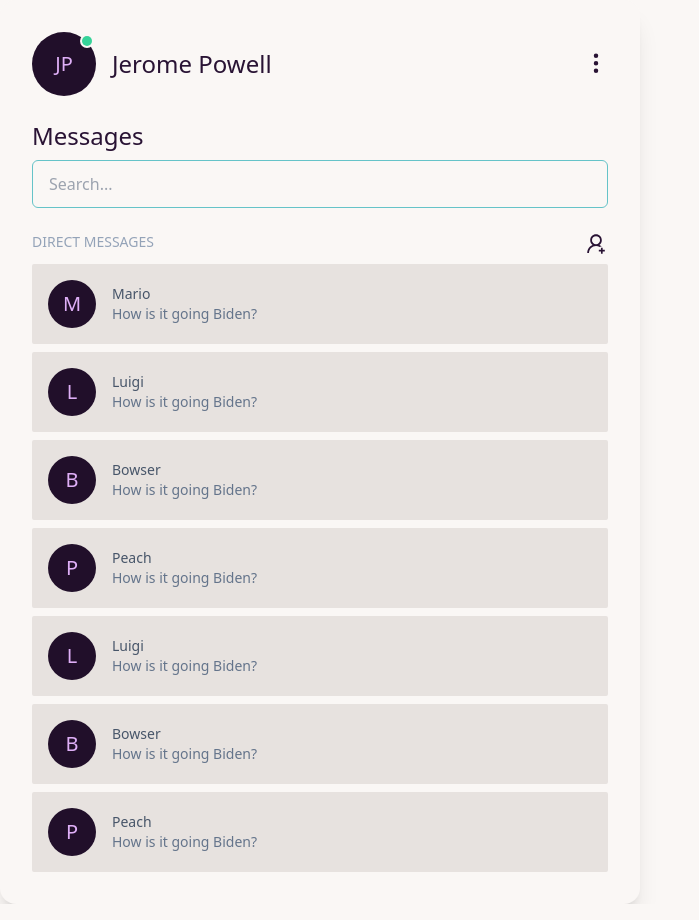
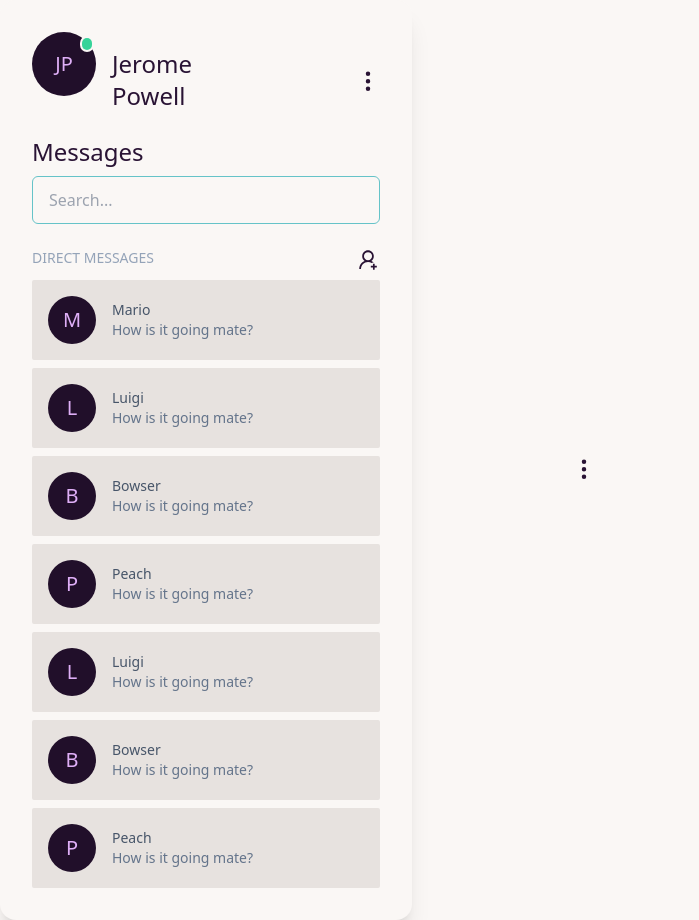
Before and after one commit to chasingtherain/messenger, a React (Create React App) app: page / in a window 1280 px wide. Shown: the whole page, without its empty margins (0-699 px from the left). Built offline with nearby package versions, Linux system fonts and the light colour scheme.

Commit message:
added add friend modal

```diff
--- a/src/App.js
+++ b/src/App.js
@@ -3,7 +3,7 @@ import SignUp from './pages/Signup';
 import { BrowserRouter as Router, Routes, Route, Link } from "react-router-dom";
 import SignIn from './pages/Signin';
 import ResetPassword from './pages/ResetPassword';
-import ContactListColumn from './components/ContactListColumn';
+import MainScreen from './components/MainScreen';
 
 function App() {
   return (
@@ -12,7 +12,7 @@ function App() {
         <Routes>
             <Route path='/sign-up' element={<SignUp/>}/>
             <Route path='/sign-in' element={<SignIn/>}/>
-            <Route path='/' element={<ContactListColumn/>}/>
+            <Route path='/' element={<MainScreen/>}/>
             <Route path='/forgot-password' element={<ResetPassword/>}/>
         </Routes>
       </Router>
--- /dev/null
+++ b/src/components/AddFriendProfile.js
@@ -0,0 +1,31 @@
+import React from 'react'
+import BubbleProfile from './BubbleProfile'
+
+function AddFriendProfile({initial, name, bubbleWidth}) {
+  return (
+    <div>
+        <div class="card-compact full-w bg-base-300 rounded-sm my-2">
+            <div class="card-body flex-row justify-between">
+                    <BubbleProfile initial="JC" name="John Cena" bubbleWidth="w-12" nameTextSize="text-lg"/>
+                    <button className="badge badge-primary mt-4">Add friend</button>
+            </div>
+        </div>
+        <div class="card-compact full-w bg-base-300 rounded-sm my-2">
+            <div class="card-body flex-row justify-between">
+                    <BubbleProfile initial="JL" name="John Luna" bubbleWidth="w-12" nameTextSize="text-lg"/>
+                    <button className="badge badge-primary mt-4">Add friend</button>
+            </div>
+        </div>
+        <div class="card-compact full-w bg-base-300 rounded-sm my-2">
+            <div class="card-body flex-row justify-between">
+                    <BubbleProfile initial="JK" name="John Krolling" bubbleWidth="w-12" nameTextSize="text-lg"/>
+                    <button className="badge badge-primary mt-4">Add friend</button>
+            </div>
+        </div>
+
+
+    </div>
+  )
+}
+
+export default AddFriendProfile
--- a/src/components/BubbleProfile.js
+++ b/src/components/BubbleProfile.js
@@ -1,15 +1,15 @@
 import React from 'react'
 
-function BubbleProfile() {
+function BubbleProfile({initial, name, bubbleWidth, nameTextSize, status}) {
   return (
     <div className='flex justify-between'>
         <div className='flex'>
-            <div class="avatar online placeholder">
-                <div class="bg-neutral-focus text-neutral-content rounded-full w-16">
-                    <span class="text-xl">JP</span>
+            <button className={`avatar ${status} placeholder`}>
+                <div className={`bg-neutral-focus text-neutral-content rounded-full ${bubbleWidth}`}>
+                    <span className="text-xl">{initial}</span>
                 </div>
-            </div>
-            <p className='text-2xl mt-4 ml-4'>Jerome Powell</p>
+            </button>
+            <p className={`${nameTextSize} mt-4 ml-4`}>{name}</p>
         </div>
     </div>
   )
--- a/src/components/ContactListColumn.js
+++ b/src/components/ContactListColumn.js
@@ -4,21 +4,23 @@ import SeachBar from './SeachBar'
 import Settings from './Settings'
 import { AiOutlineUserAdd } from "react-icons/ai";
 import ContactRow from './ContactRow';
+import Modal from './Modal';
+
 
 function ContactListColumn() {
   return (
     <div>
-      <div class="card w-6/12 min-h-screen bg-base-100 shadow-xl ">
+      <div class="card w-full min-w-[60%] min-h-screen bg-base-100 shadow-xl">
         <div class="card-body">
           <div className='flex justify-between'>
-            <BubbleProfile/>
+            <BubbleProfile initial="JP" name="Jerome Powell" bubbleWidth="w-16" nameTextSize="text-2xl" status="online"/>
             <Settings/>
           </div>
           <p className='text-2xl mt-4'>Messages</p>
-          <SeachBar/>
+          <SeachBar placeholder="Search..."/>
           <div className='flex justify-between mt-4'>
             <p className='text-slate-400 text-sm'>DIRECT MESSAGES</p>
-            <AiOutlineUserAdd className='text-2xl'/>
+            <Modal/>
           </div>
           <ContactRow name="Mario" profileName="M"/>
           <ContactRow name="Luigi" profileName="L"/>
--- a/src/components/ContactRow.js
+++ b/src/components/ContactRow.js
@@ -12,7 +12,7 @@ function ContactRow({name,profileName}) {
           </div>
           <div className='flex-col ml-4 mt-1'>
             <p className='text-slate-600'>{name}</p>
-            <p className='text-slate-500'>How is it going Biden?</p>
+            <p className='text-slate-500'>How is it going mate?</p>
           </div>
         </div>
       </div>
--- a/src/components/MainScreen.js
+++ b/src/components/MainScreen.js
@@ -4,7 +4,7 @@ import MessageBoard from './MessageBoard'
 
 function MainScreen() {
   return (
-    <div>
+    <div className='flex flex-row'>
         {/* flex row format */}
         <ContactListColumn/>
         <MessageBoard/>
--- a/src/components/MessageBoard.js
+++ b/src/components/MessageBoard.js
@@ -1,8 +1,16 @@
 import React from 'react'
+import BubbleProfile from './BubbleProfile'
+import Modal from './Modal'
+import Settings from './Settings'
 
 function MessageBoard() {
   return (
-    <div>MessageBoard</div>
+      <div className='card w-3/4'>
+        <div className='card-body flex flex-row justify-between'>
+          {/* <BubbleProfile/> */}
+          <Settings/>
+        </div>
+      </div>
   )
 }
 
--- /dev/null
+++ b/src/components/Modal.js
@@ -0,0 +1,27 @@
+import React from 'react'
+import { AiOutlineUserAdd } from 'react-icons/ai'
+import AddFriendProfile from './AddFriendProfile'
+import SeachBar from './SeachBar'
+
+function Modal() {
+    return (
+        <div>
+            {/* <!-- The button to open modal --> */}
+            <label for="my-modal-3"><AiOutlineUserAdd className='text-2xl cursor-pointer'/></label>
+
+            {/* <!-- Put this part before </body> tag --> */}
+            <input type="checkbox" id="my-modal-3" class="modal-toggle" />
+            <div class="modal">
+                <div class="modal-box relative">
+                    <label for="my-modal-3" class="btn btn-sm btn-circle absolute right-2 top-2">✕</label>
+                    <h3 class="text-lg font-bold mb-4">Add a New Friend</h3>
+                    <SeachBar placeholder="Search by email or username"/>
+                    <AddFriendProfile/>
+                </div>
+            </div>
+        </div>
+
+    )
+}
+
+export default Modal
--- a/src/components/SeachBar.js
+++ b/src/components/SeachBar.js
@@ -1,9 +1,9 @@
 import React from 'react'
 
-function SeachBar() {
+function SeachBar({placeholder}) {
   return (
     <div>
-      <input type="text" placeholder="Search..." class="input input-bordered input-primary w-full rounded-md" />
+      <input type="text" placeholder={placeholder} class="input input-bordered input-primary w-full rounded-md" />
     </div>
   )
 }
--- a/src/components/Settings.js
+++ b/src/components/Settings.js
@@ -3,7 +3,9 @@ import { GoKebabVertical } from 'react-icons/go';
 
 function Settings() {
   return (
-      <GoKebabVertical className='text-2xl mt-5' onClick={()=> console.log("settings clicked")}/>
+      <button onClick={()=> console.log("settings clicked")}>
+        <GoKebabVertical className='text-2xl mt-5 ml-32'/>
+      </button>
   )
 }
 
```
